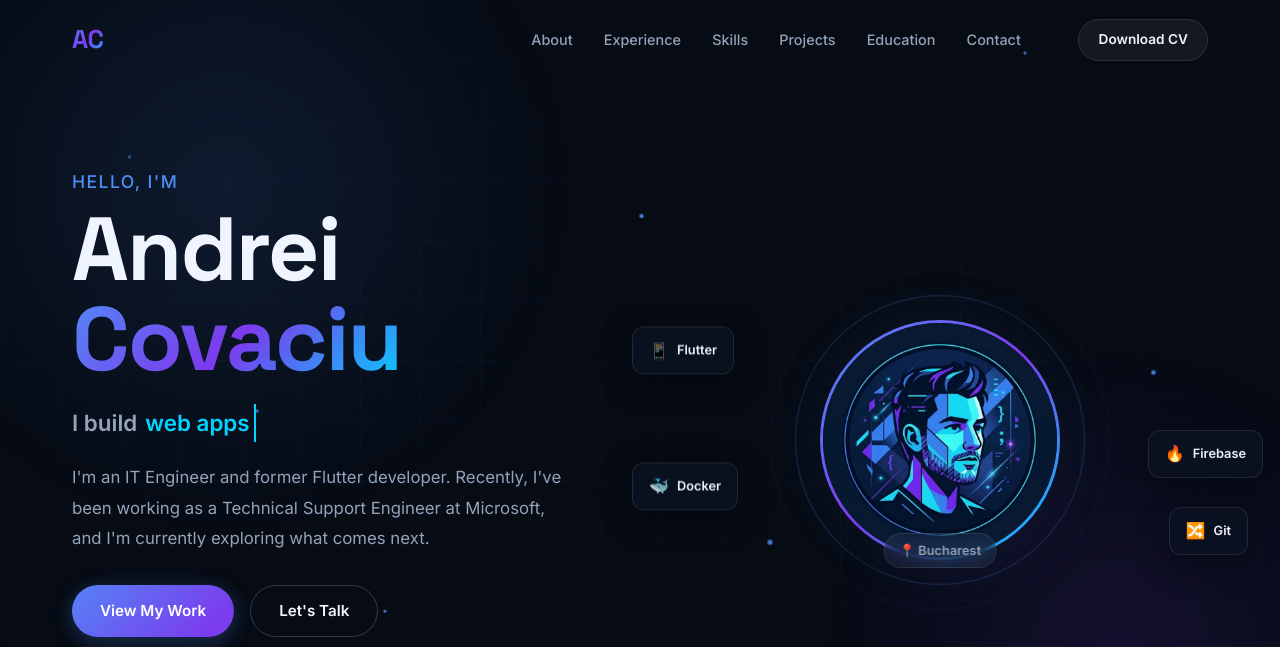
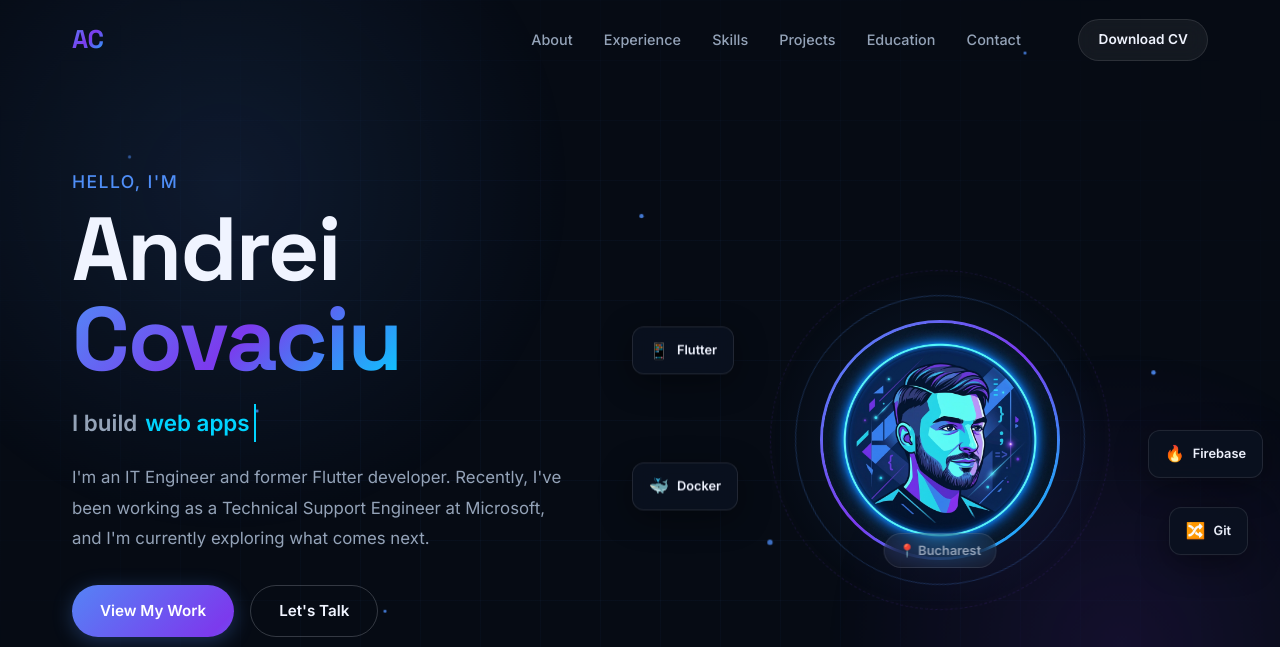
Before and after one commit to covaciuandrei/covaciu-andrei-portofolio, a website built with Vite: page index.html in a window 1280 px wide. Shown: the top 647 px of the page. Built offline with nearby package versions, Linux system fonts and the light colour scheme; animation ran at ten frames a second.

Commit message:
change profile picture

```diff
--- a/index.html
+++ b/index.html
@@ -125,7 +125,7 @@
                     <div class="avatar-ring ring-1"></div>
                     <div class="avatar-ring ring-2"></div>
                     <div class="avatar-container">
-                        <img src="assets/profile.jpg" alt="Andrei Covaciu" class="avatar-img" id="profile-img"
+                        <img src="assets/profile.jpeg" alt="Andrei Covaciu" class="avatar-img" id="profile-img"
                             onerror="this.style.display='none';document.getElementById('avatar-initials').style.display='flex';" />
                         <div class="avatar-initials" id="avatar-initials">AC</div>
                     </div>
--- a/package.json
+++ b/package.json
@@ -1,6 +1,6 @@
 {
   "name": "andrei-portofolio",
-  "version": "1.0.2",
+  "version": "1.0.3",
   "scripts": {
     "dev": "vite",
     "build": "vite build",
```
Also changed, not shown: assets/profile.jpeg (added), assets/profile.jpg (deleted), assets/profile.png (deleted), 3 other files.
